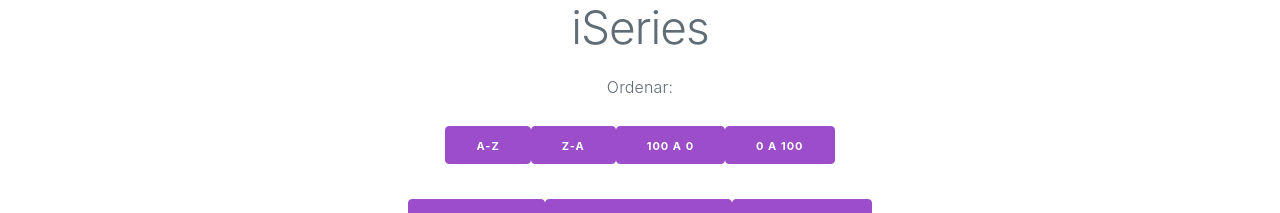
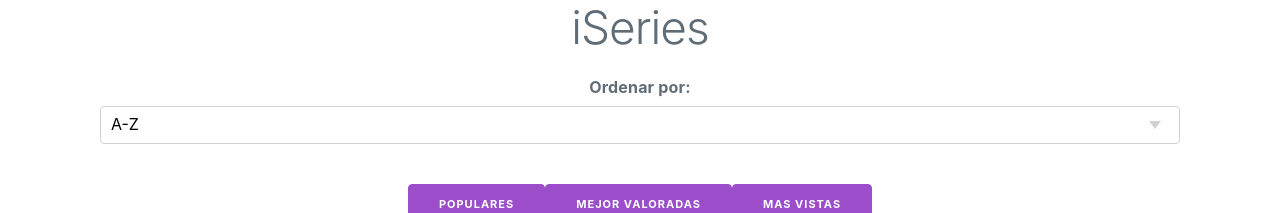
Before and after one commit to damianlonare/iseries-web-app, a React (Create React App) app: page / in a window 1280 px wide. Shown: the top 213 px of the page. Built offline with nearby package versions, Linux system fonts and the light colour scheme; no server answers; the HTML template or start-up script is replaced by a standard one.

Commit message:
Updated sorting component layout

```diff
--- a/src/components/SortingGroup.js
+++ b/src/components/SortingGroup.js
@@ -4,11 +4,38 @@ import './SortingGroup.css'
 function SortingGroup({ handleOnClickOrderBy, orderBy }) {
   return (
     <div>
-      <p>Ordenar:</p>
-      <button onClick={() => handleOnClickOrderBy('A-Z')}>A-Z</button>
-      <button onClick={() => handleOnClickOrderBy('Z-A')}>Z-A</button>
-      <button onClick={() => handleOnClickOrderBy('100-0')}>100 a 0</button>
-      <button onClick={() => handleOnClickOrderBy('0-100')}>0 a 100</button>
+      {/* <span>Ordenar:</span>
+      <button
+        className="button button-clear"
+        onClick={() => handleOnClickOrderBy('A-Z')}
+      >
+        A-Z
+      </button> */}
+      <label for="orderByField">Ordenar por:</label>
+      <select id="orderByField" value={orderBy} onChange={handleOnClickOrderBy}>
+        <option value="A-Z">A-Z</option>
+        <option value="Z-A">Z-A</option>
+        <option value="100 a 0">100 a 0</option>
+        <option value="0 a 100">0 a 100</option>
+      </select>
+      {/* <button
+        className="button button-clear"
+        onClick={() => handleOnClickOrderBy('Z-A')}
+      >
+        Z-A
+      </button>
+      <button
+        className="button button-clear"
+        onClick={() => handleOnClickOrderBy('100-0')}
+      >
+        100 a 0
+      </button>
+      <button
+        className="button button-clear"
+        onClick={() => handleOnClickOrderBy('0-100')}
+      >
+        0 a 100
+      </button> */}
       <br />
       <br />
     </div>
--- a/src/layouts/Content.js
+++ b/src/layouts/Content.js
@@ -90,8 +90,9 @@ function Content() {
     }
   }, [favoritedSeriesList.length === 0])
 
-  function handleOnClickOrderBy(type) {
-    setOrderBy(type)
+  function handleOnClickOrderBy(event) {
+    console.log(event.target.value)
+    setOrderBy(event.target.value)
   }
 
   function handleOnClickFilterBy(type) {
```
